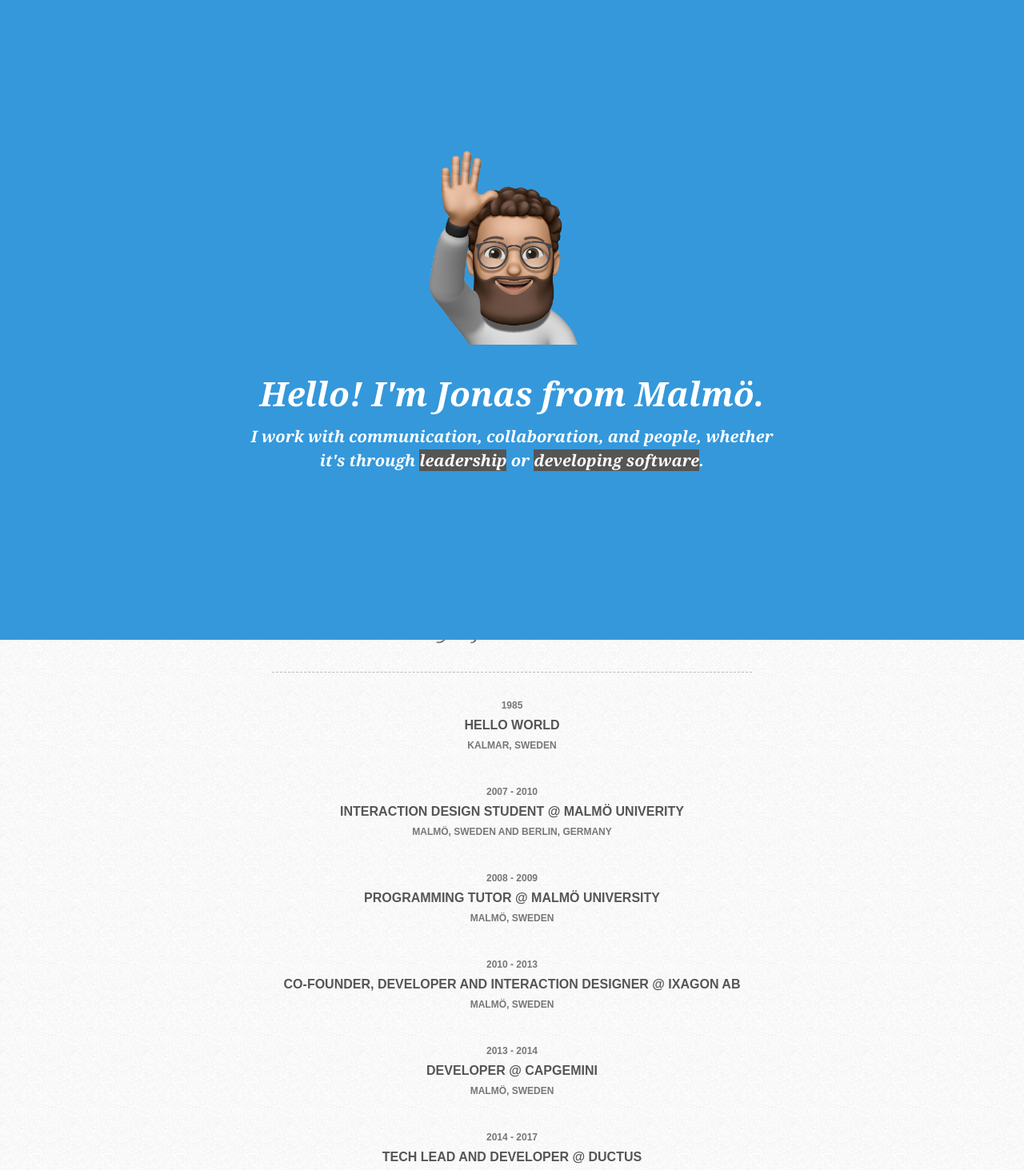
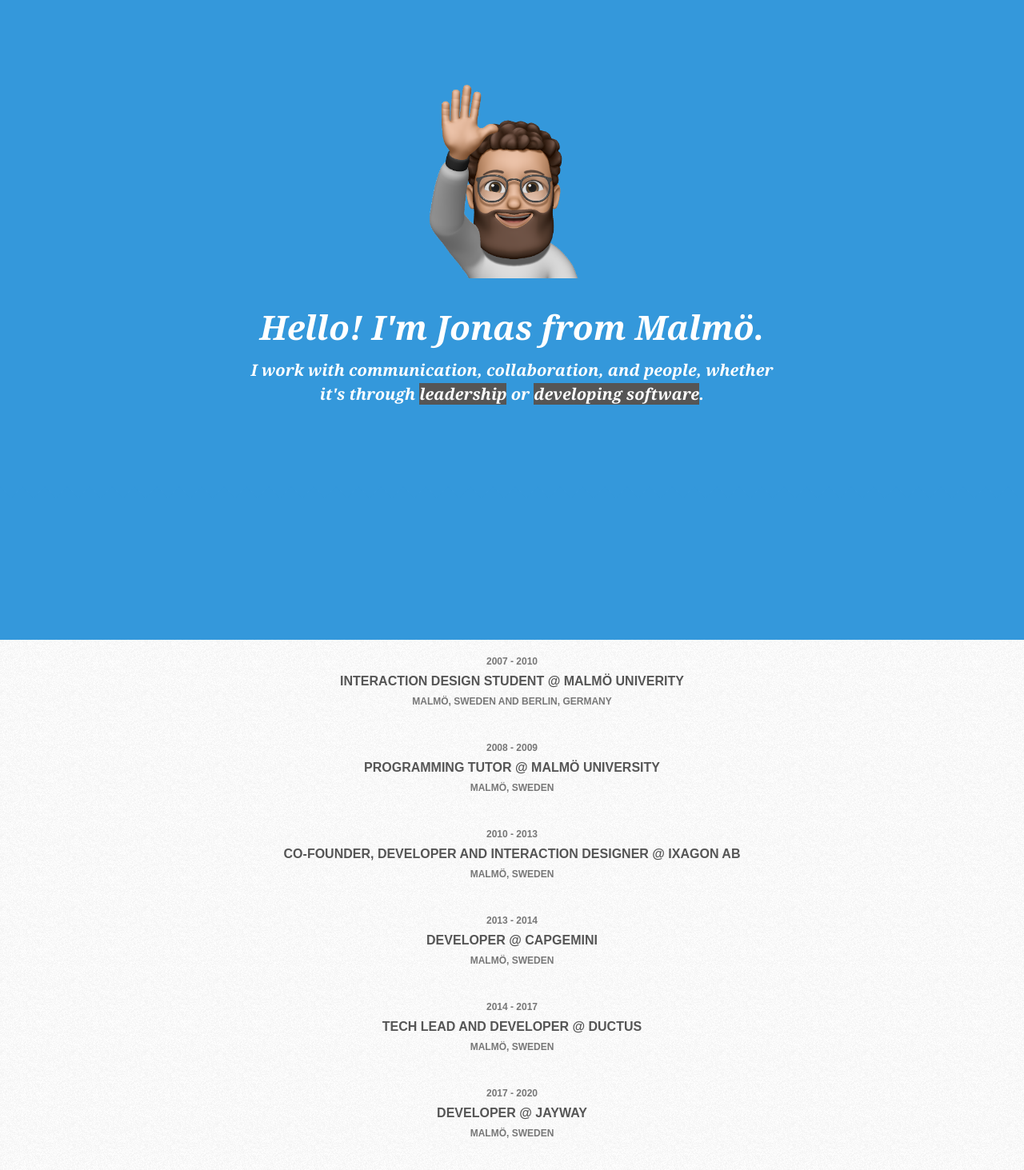
Before and after one commit to jonasstenberg/portfolio, a React (Vite) app in the folder apps/client/: page / in a window 1280 px wide. Shown: the top 1463 px of the page at 80% size. Built offline with nearby package versions, Linux system fonts and the light colour scheme.

Commit message:
Move zigzag up a bit

```diff
--- a/apps/client/src/App.tsx
+++ b/apps/client/src/App.tsx
@@ -15,7 +15,7 @@ export const App = () => {
   const mainWidthBelowThreshold = main && main.offsetWidth < 600;
 
   const header = document.querySelector('header');
-  const marginTop = header && header?.offsetHeight - 95;
+  const marginTop = header && header?.offsetHeight - 92;
 
   const introStyles = (
     isOnScreen
--- a/apps/client/src/index.css
+++ b/apps/client/src/index.css
@@ -95,7 +95,7 @@ header {
   z-index: 200;
   background-color: #3498db;
   padding: 0 1rem;
-  height: calc(100vh - 26px);
+  height: calc(100vh - 192px);
   color: #fff;
   font-style: italic;
 }
@@ -173,12 +173,6 @@ header h2 {
   mask-repeat: repeat-x;
   width: 100%;
   height: 0.875rem;
-}
-
-.footer-hidden {
-  bottom: -2.125rem;
-  transition: bottom 0.5s ease-in-out, opacity 0.5s 0.5s ease-in-out;
-  opacity: 0;
 }
 
 .zigzag-inverse {
@@ -282,9 +276,15 @@ main h3 {
 footer {
   position: fixed;
   bottom: 0;
-  transition: bottom 0.5s ease-in-out, opacity 0.3s 0s ease-in-out;
+  transition: bottom 1.5s ease-in-out, opacity 0.3s 0s ease-in-out;
   background-color: #3498db;
   padding-top: 0.625rem;
   width: 100%;
-  height: 0.625rem;
+  height: 10.625rem;
 }
+
+.footer-hidden {
+  bottom: -12.125rem;
+  transition: bottom 1s ease-in-out, opacity 0.5s 0.5s ease-in-out;
+  opacity: 0;
+}
```
